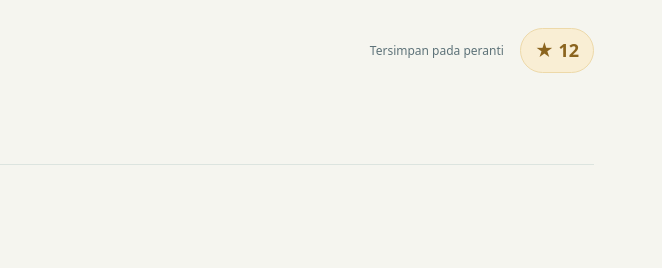
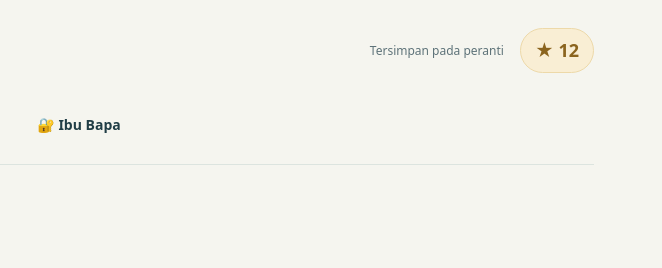
Before and after one commit to robotwelding7/Study-Buddy, a plain HTML site: page index.html in a window 1280 px wide. Shown: the top 268 px of the page, 618-1280 px from the left. Drawn offline with Linux system fonts and the light colour scheme.

Commit message:
Add parent dashboard navigation

```diff
--- a/index.html
+++ b/index.html
@@ -18,7 +18,7 @@
 <body>
   <div class="app-shell">
     <header class="app-header"><a href="#home" class="brand"><span class="brand-mark">✦</span><span>Study Buddy<small>TAHUN 4 · PERSIAPAN MPT4</small></span></a><div class="header-tools"><span id="saved-status" role="status">Tersimpan pada peranti</span><span class="star-badge">★ <b id="star-count">12</b></span></div></header>
-    <nav aria-label="Menu utama" id="main-nav"><button data-page="home">Utama</button><button data-page="practice">Latih Tubi Topik</button><button data-page="exam">Simulasi MPT4</button><button data-page="performance">Prestasi / Scoreboard</button></nav>
+    <nav aria-label="Menu utama" id="main-nav"><button data-page="home">Utama</button><button data-page="practice">Latih Tubi Topik</button><button data-page="exam">Simulasi MPT4</button><button data-page="performance">Prestasi / Scoreboard</button><button data-page="parent">🔐 Ibu Bapa</button></nav>
     <div id="storage-warning" class="notice hide" role="alert"></div>
     <main id="content"></main>
     <footer>Belajar dengan tenang. Faham satu konsep, cuba satu langkah. <button class="text-button" data-page="references">Bahan rujukan bergambar</button> · <button class="text-button" data-page="about">Tentang format & bahan</button></footer>
```
